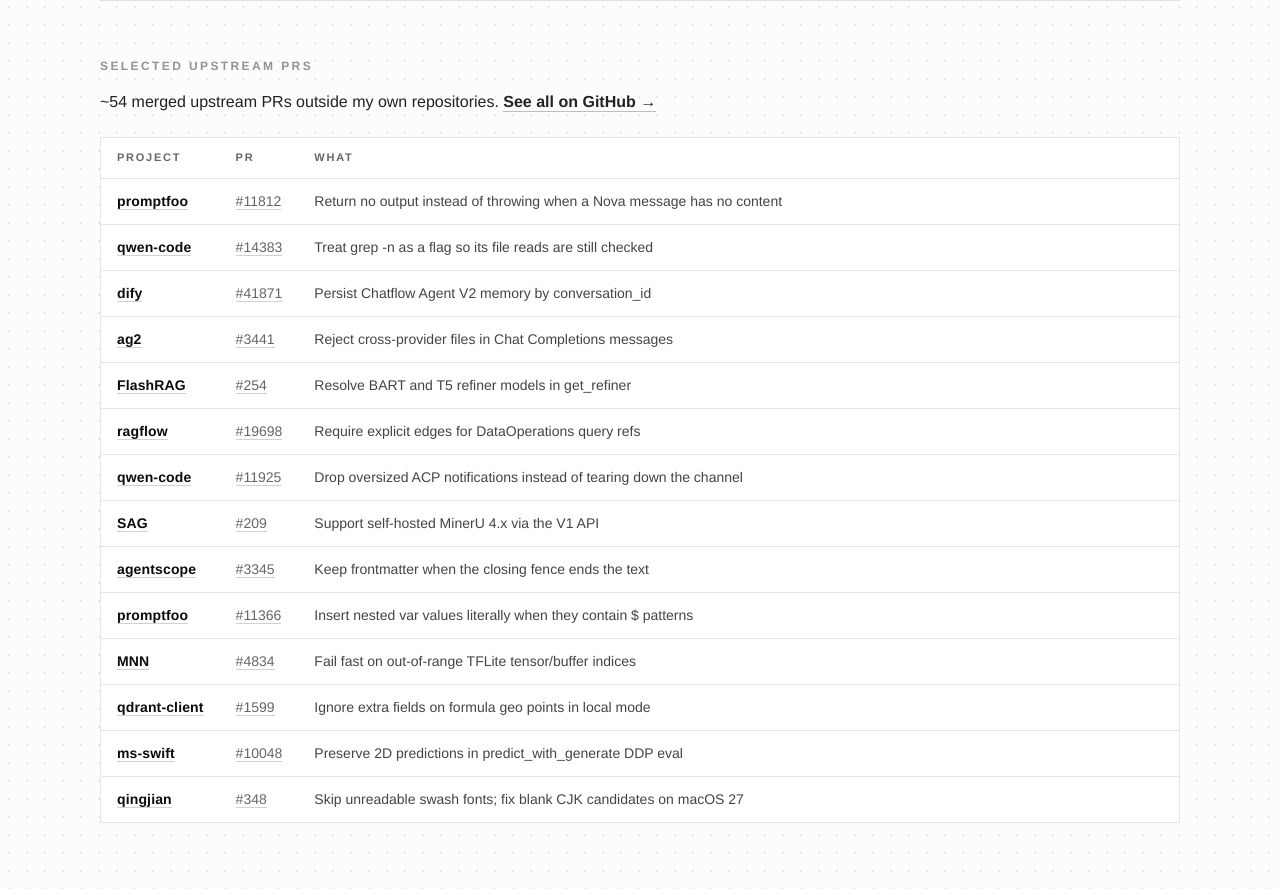
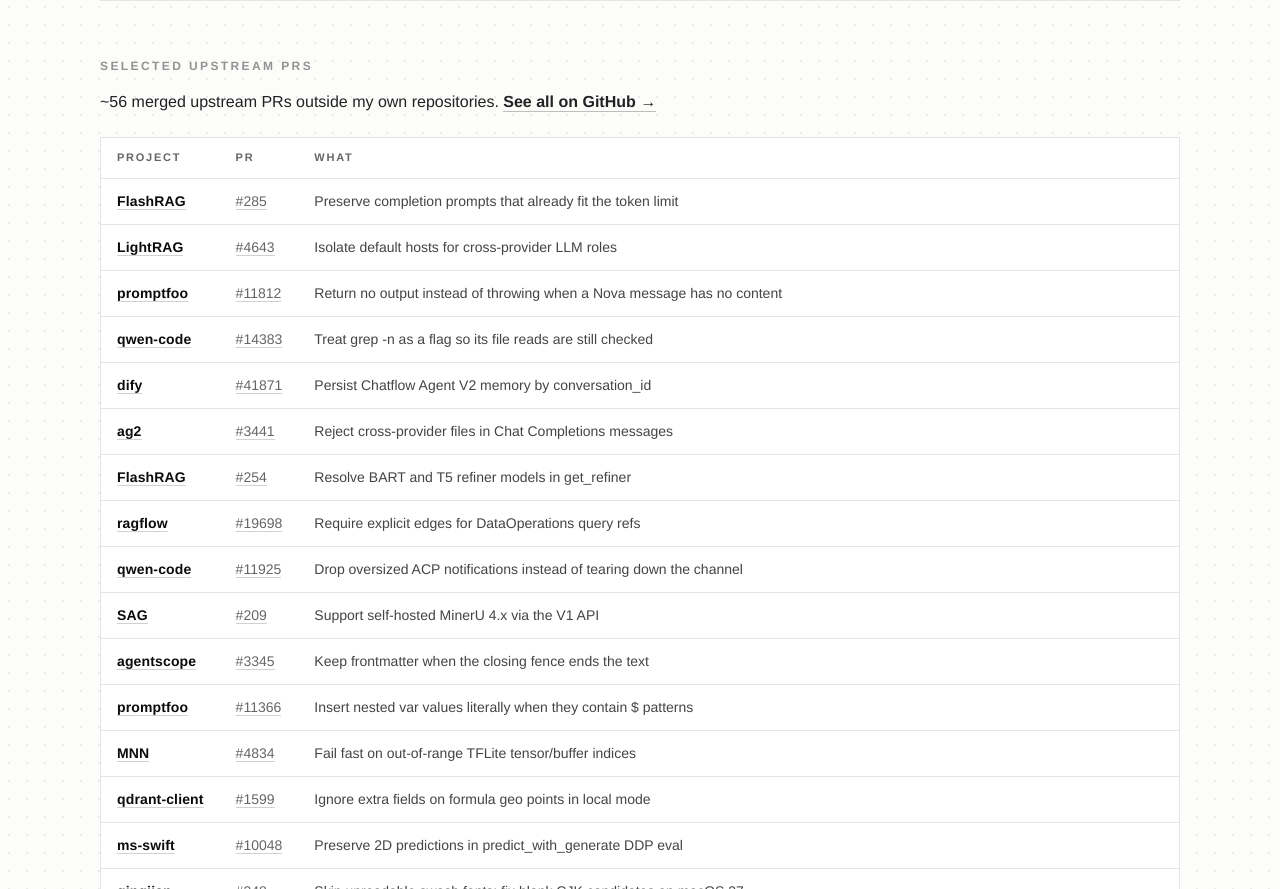
Before and after one commit to kabishou11/kabishou11.github.io, a plain HTML site: page index.html in a window 1280 px wide. Shown: the part 2684-3573 px from the top of the page. Drawn offline with Linux system fonts and the light colour scheme.

Commit message:
chore: bump upstream merge count to ~56

```diff
--- a/index.html
+++ b/index.html
@@ -277,9 +277,9 @@
         <div class="upstream" id="upstream">
           <p class="section-label">Selected upstream PRs</p>
           <p class="upstream-lead">
-            ~54 merged upstream PRs outside my own repositories.
+            ~56 merged upstream PRs outside my own repositories.
             <a
-              href="https://github.com/search?q=author%3Akabishou11+is%3Apr+is%3Amerged+-user%3Akabishou11&amp;type=issues"
+              href="https://github.com/search?q=author%3Akabishou11+is%3Apr+is%3Amerged+-user%3Akabishou11+-org%3Asuperaidc&amp;type=issues"
               target="_blank"
               rel="noopener noreferrer"
             >See all on GitHub <span>→</span></a>
@@ -294,6 +294,16 @@
                 </tr>
               </thead>
               <tbody>
+                <tr>
+                  <td><a href="https://github.com/RUC-NLPIR/FlashRAG" target="_blank" rel="noopener noreferrer">FlashRAG</a></td>
+                  <td><a href="https://github.com/RUC-NLPIR/FlashRAG/pull/285" target="_blank" rel="noopener noreferrer">#285</a></td>
+                  <td>Preserve completion prompts that already fit the token limit</td>
+                </tr>
+                <tr>
+                  <td><a href="https://github.com/HKUDS/LightRAG" target="_blank" rel="noopener noreferrer">LightRAG</a></td>
+                  <td><a href="https://github.com/HKUDS/LightRAG/pull/4643" target="_blank" rel="noopener noreferrer">#4643</a></td>
+                  <td>Isolate default hosts for cross-provider LLM roles</td>
+                </tr>
                 <tr>
                   <td><a href="https://github.com/promptfoo/promptfoo" target="_blank" rel="noopener noreferrer">promptfoo</a></td>
                   <td><a href="https://github.com/promptfoo/promptfoo/pull/11812" target="_blank" rel="noopener noreferrer">#11812</a></td>
```
